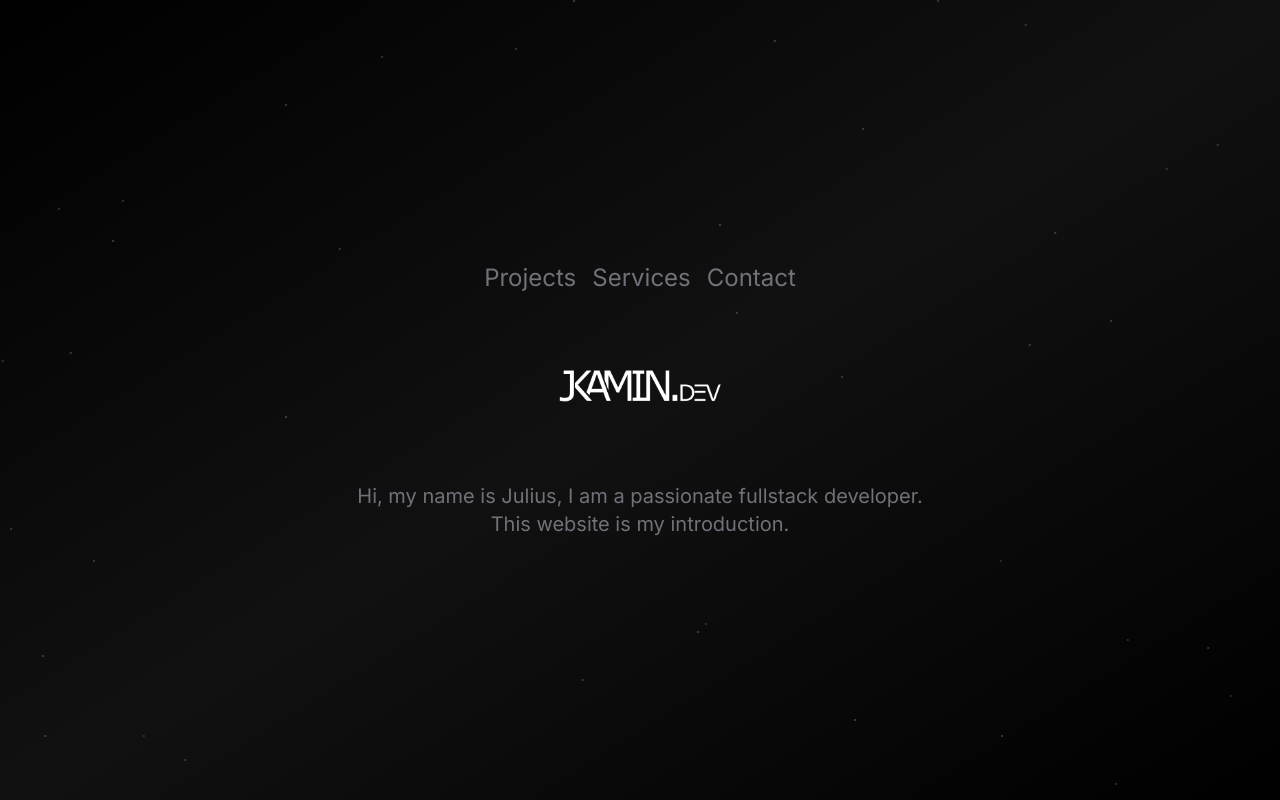
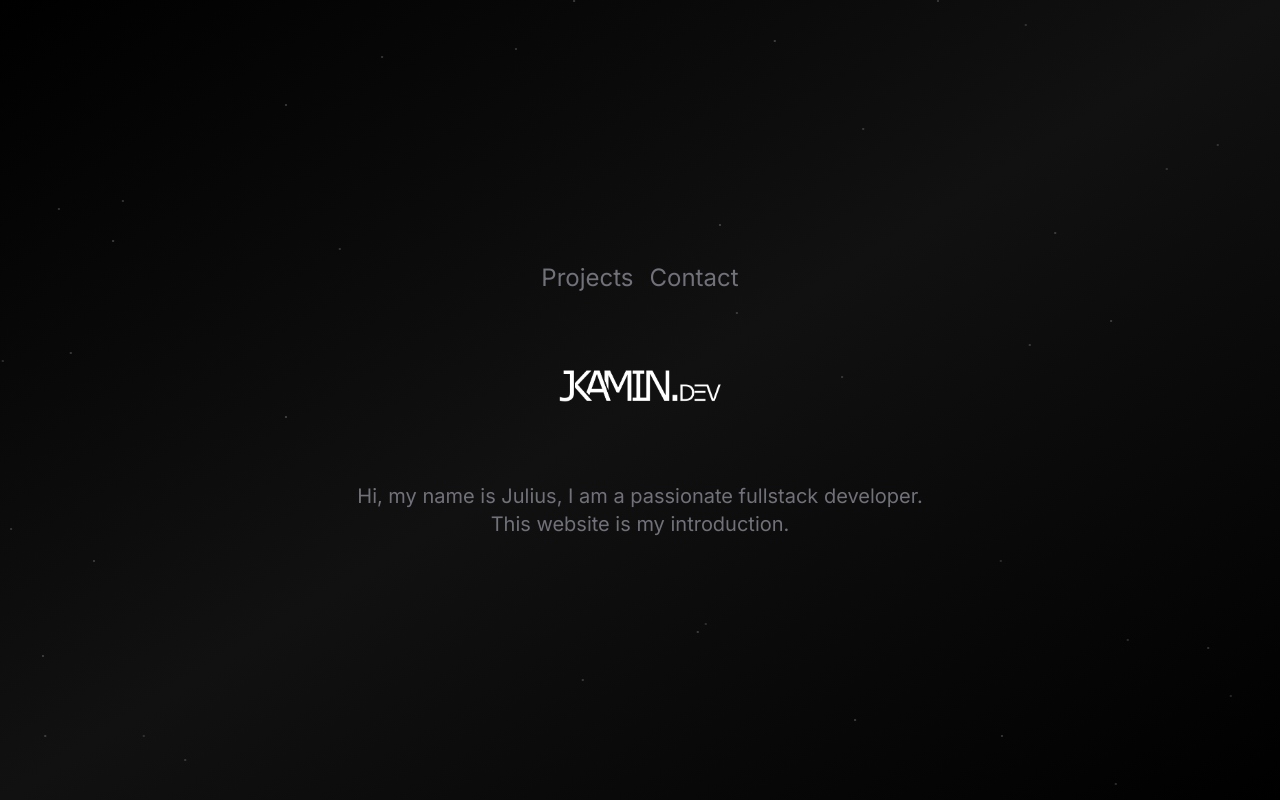
Before and after one commit to jkamin61/jkamin61_page, a Next.js app: page / in a window 1280 px wide. Built offline with nearby package versions, Linux system fonts and the light colour scheme.

Commit message:
disable services nav

```diff
--- a/app/page.tsx
+++ b/app/page.tsx
@@ -8,7 +8,7 @@ import Link from 'next/link';
 
 const navigation = [
     {name: 'Projects', href: '/projects'},
-    {name: 'Services', href: '/services'},
+    // {name: 'Services', href: '/services'},
     {name: 'Contact', href: '/contact'},
 ]
 
```
